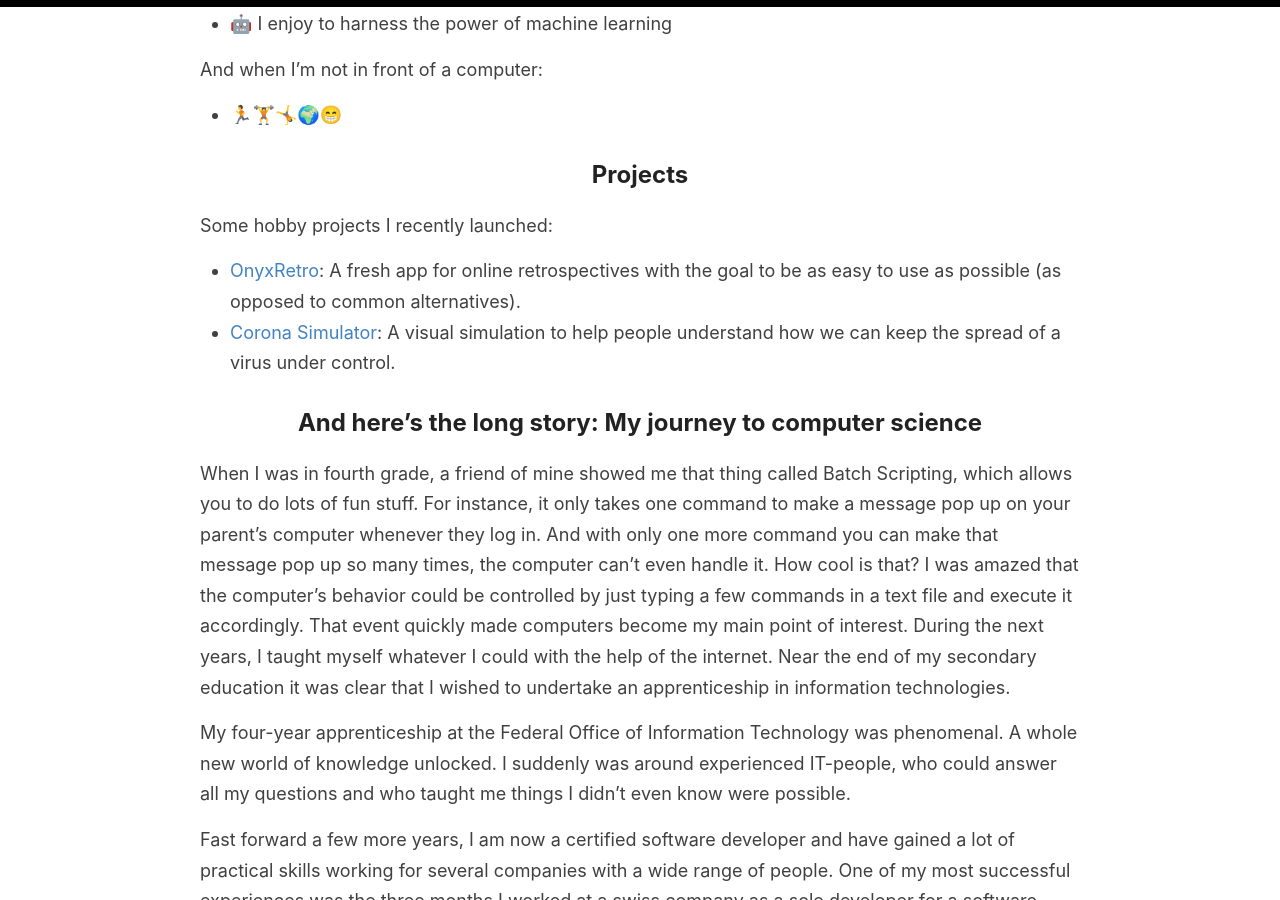
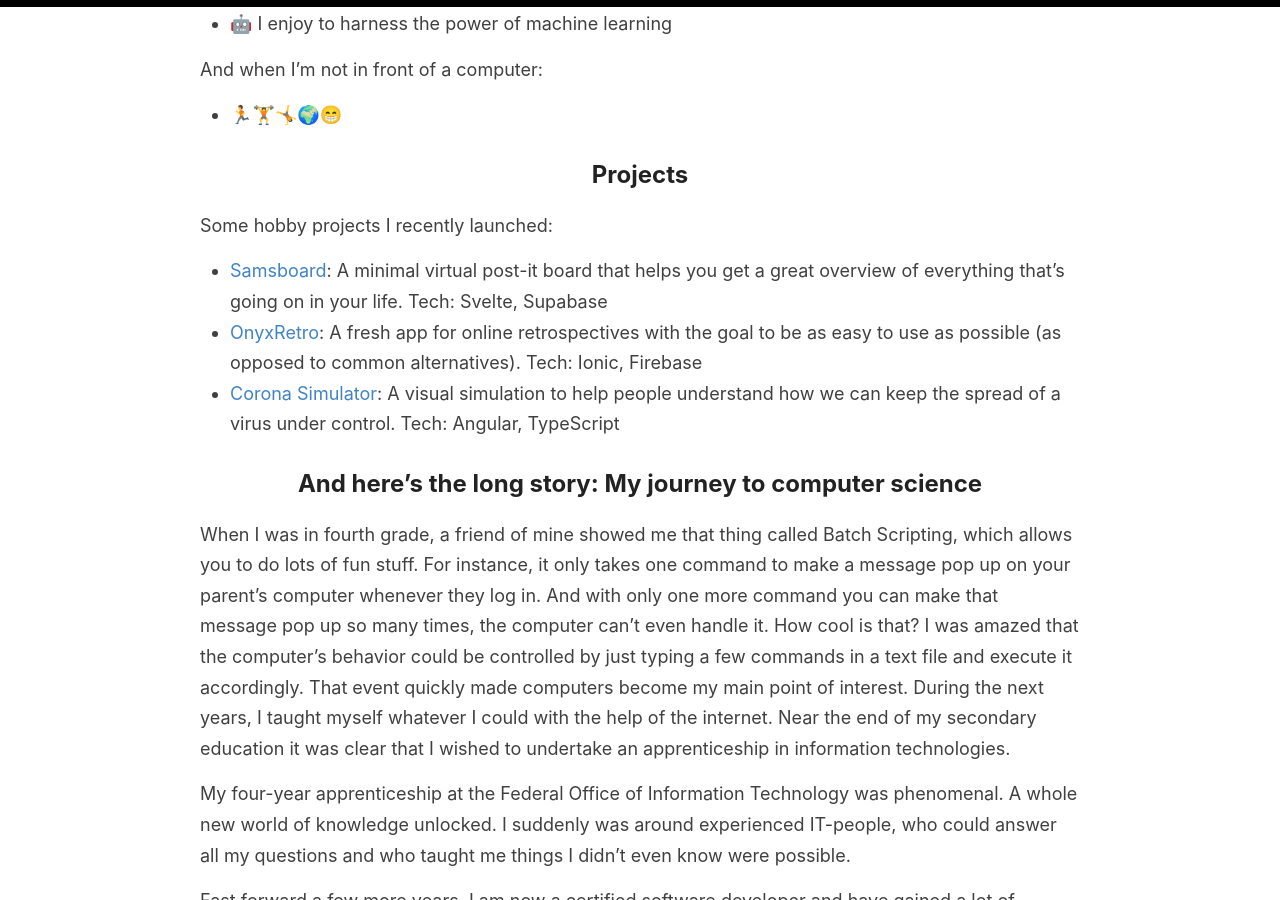
Before and after one commit to patricsteiner/patricsteiner.github.io, a Jekyll site: the page built from _pages/about.md, in a window 1280 px wide and 900 px high, scrolled down 370 px. Built offline with Jekyll 4.4.1, drawn with Linux system fonts in a browser that asks for light colours.

Commit message:
add new project

```diff
--- a/_pages/about.md
+++ b/_pages/about.md
@@ -17,8 +17,9 @@
 
 ## Projects
 Some hobby projects I recently launched:
-- [OnyxRetro](https://onyxretro.web.app/):  A fresh app for online retrospectives with the goal to be as easy to use as possible (as opposed to common alternatives).
-- [Corona Simulator](https://patricsteiner.github.io/corona-simulator/): A visual simulation to help people understand how we can keep the spread of a virus under control.
+- [Samsboard](https://samsboard.vercel.app): A minimal virtual post-it board that helps you get a great overview of everything that's going on in your life. Tech: Svelte, Supabase
+- [OnyxRetro](https://onyxretro.web.app/):  A fresh app for online retrospectives with the goal to be as easy to use as possible (as opposed to common alternatives). Tech: Ionic, Firebase
+- [Corona Simulator](https://patricsteiner.github.io/corona-simulator/): A visual simulation to help people understand how we can keep the spread of a virus under control. Tech: Angular, TypeScript
 
 ## And here's the long story: My journey to computer science
 
```
Also changed, not shown: _posts/2021-05-17-samsbaord-authentication-with-supabase.md (+1 -1 lines).
